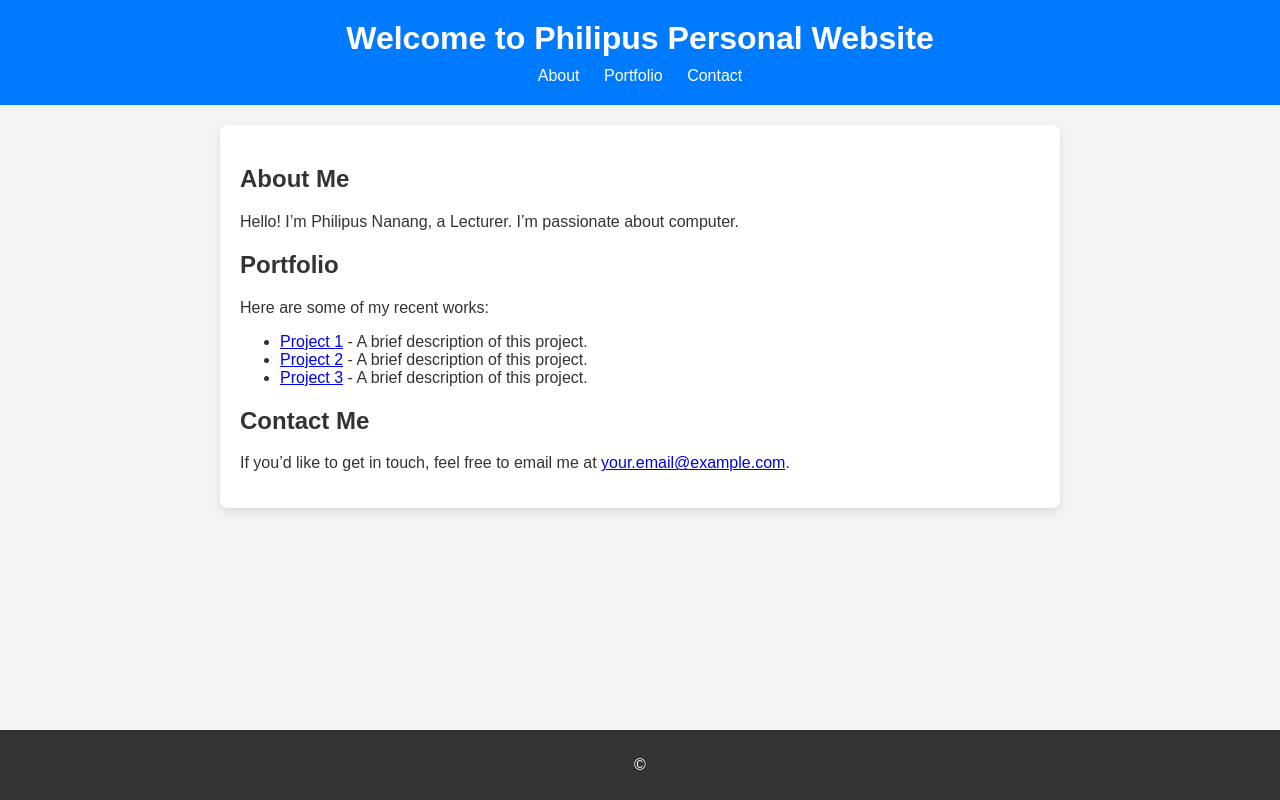
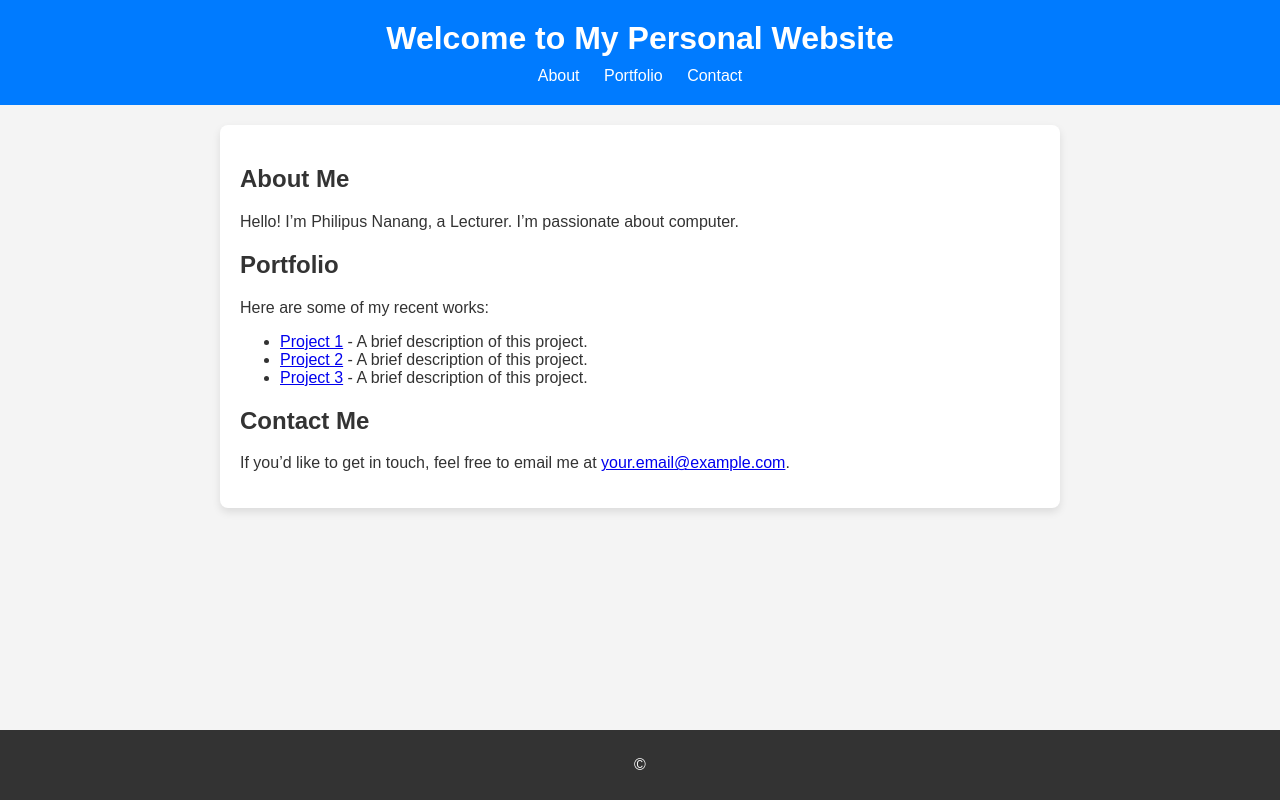
Before and after one commit to psuryo/me, a plain HTML site: page index.html in a window 1280 px wide. Drawn offline with Linux system fonts and the light colour scheme.

Commit message:
Update index.html

```diff
--- a/index.html
+++ b/index.html
@@ -50,7 +50,7 @@
 </head>
 <body>
     <header>
-        <h1>Welcome to Philipus Personal Website</h1>
+        <h1>Welcome to My Personal Website</h1>
         <nav>
             <a href="#about">About</a>
             <a href="#portfolio">Portfolio</a>
```
